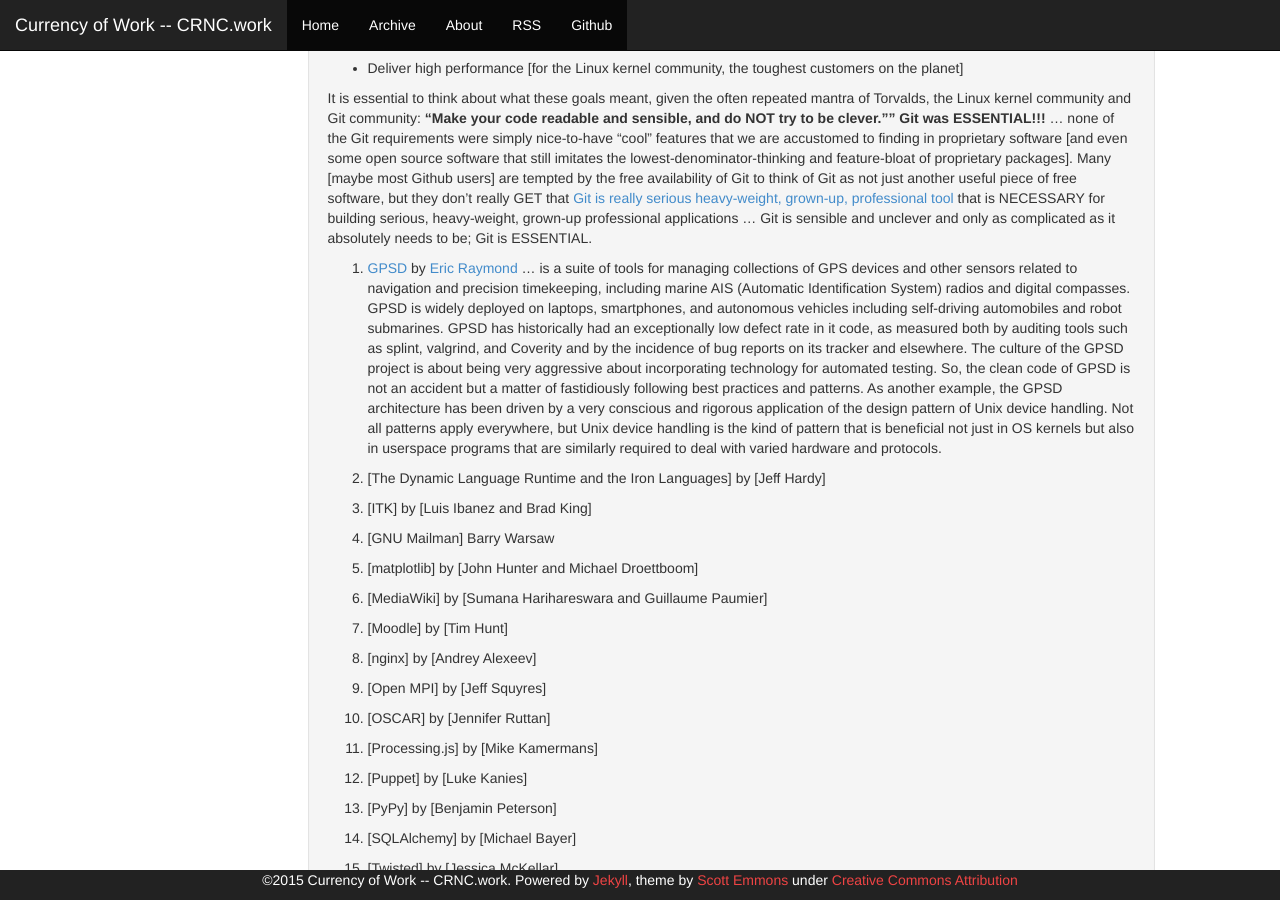
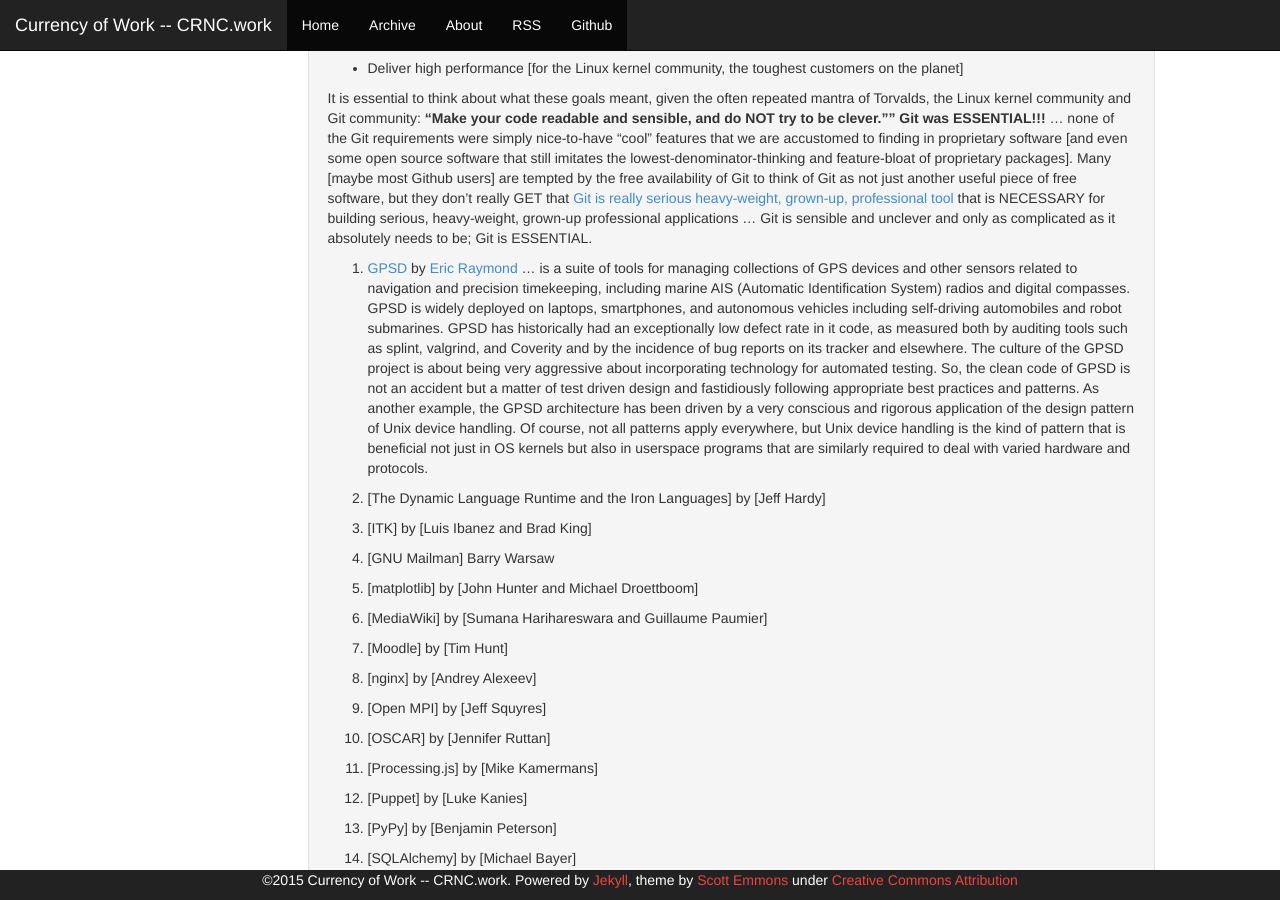
Before and after one commit to GYGbot/CRNC.work, a Jekyll site: the page built from _posts/2015-08-31-CNRC.work-Workflow.markdown, in a window 1280 px wide and 900 px high, scrolled down 1172 px. Built offline with Jekyll 4.4.1, drawn with Linux system fonts in a browser that asks for light colours; Markdown is read by kramdown in place of the engine named in the settings.

Commit message:
GPSD, test-driven design

```diff
--- a/_posts/2015-08-31-CNRC.work-Workflow.markdown
+++ b/_posts/2015-08-31-CNRC.work-Workflow.markdown
@@ -34,7 +34,7 @@ If you want to understand workflow, you really need to understand the [Architect
 It is essential to think about what these goals meant, given the often repeated mantra of Torvalds, the Linux kernel community and Git community: **"Make your code readable and sensible, and do NOT try to be clever.""  Git was ESSENTIAL!!!** ... none of the Git requirements were simply nice-to-have "cool" features that we are accustomed to finding in proprietary software [and even some open source software that still imitates the lowest-denominator-thinking and feature-bloat of proprietary packages].  Many [maybe most Github users] are tempted by the free availability of Git to think of Git as not just another useful piece of free software, but they don't really GET that [Git is really serious heavy-weight, grown-up, professional tool](http://git-scm.com/book/en/v2) that is NECESSARY for building serious, heavy-weight, grown-up professional applications ... Git is sensible and unclever and only as complicated as it absolutely needs to be; Git is ESSENTIAL.
 
 
-7.	[GPSD](http://aosabook.org/en/gpsd.html) by	[Eric Raymond](http://www.catb.org/esr/writings/taoup/html/) ... is a suite of tools for managing collections of GPS devices and other sensors related to navigation and precision timekeeping, including marine AIS (Automatic Identification System) radios and digital compasses. GPSD is widely deployed on laptops, smartphones, and autonomous vehicles including self-driving automobiles and robot submarines.  GPSD has historically had an exceptionally low defect rate in it code, as measured both by auditing tools such as splint, valgrind, and Coverity and by the incidence of bug reports on its tracker and elsewhere. The culture of the GPSD project is about being very aggressive about incorporating technology for automated testing.  So, the clean code of GPSD is not an accident but a matter of fastidiously following best practices and patterns. As another example, the GPSD architecture has been driven by a very conscious and rigorous application of the design pattern of Unix device handling.  Not all patterns apply everywhere, but Unix device handling is the kind of pattern that is beneficial not just in OS kernels but also in userspace programs that are similarly required to deal with varied hardware and protocols.
+7.	[GPSD](http://aosabook.org/en/gpsd.html) by	[Eric Raymond](http://www.catb.org/esr/writings/taoup/html/) ... is a suite of tools for managing collections of GPS devices and other sensors related to navigation and precision timekeeping, including marine AIS (Automatic Identification System) radios and digital compasses. GPSD is widely deployed on laptops, smartphones, and autonomous vehicles including self-driving automobiles and robot submarines.  GPSD has historically had an exceptionally low defect rate in it code, as measured both by auditing tools such as splint, valgrind, and Coverity and by the incidence of bug reports on its tracker and elsewhere. The culture of the GPSD project is about being very aggressive about incorporating technology for automated testing.  So, the clean code of GPSD is not an accident but a matter of test driven design and fastidiously following appropriate best practices and patterns. As another example, the GPSD architecture has been driven by a very conscious and rigorous application of the design pattern of Unix device handling.  Of course, not all patterns apply everywhere, but Unix device handling is the kind of pattern that is beneficial not just in OS kernels but also in userspace programs that are similarly required to deal with varied hardware and protocols.
 
 8.	[The Dynamic Language Runtime and the Iron Languages]	by [Jeff Hardy]
 
```
